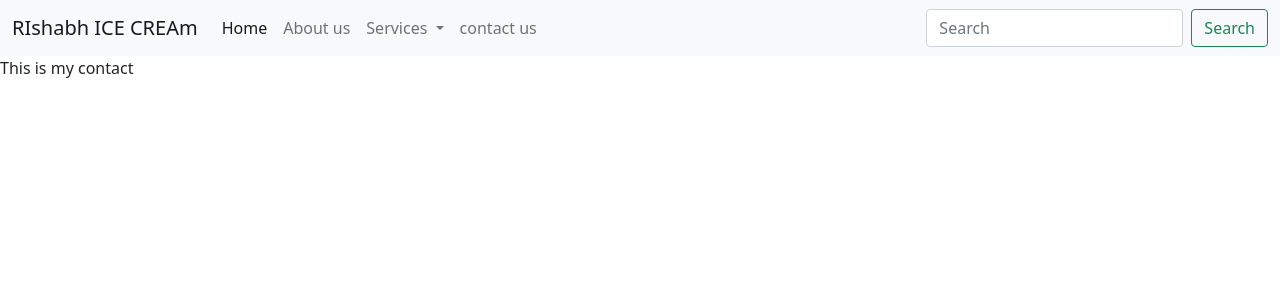
After one commit to imrishabh95-exe/django-trial, a Django app: page /contact in a window 1280 px wide. The commit adds this page. Shown: the top 300 px of the page. Run offline with Django 3.2, Linux system fonts and the light colour scheme.

Commit message:
Template Inheritance

```diff
--- a/hello/home/urls.py
+++ b/hello/home/urls.py
@@ -22,4 +22,5 @@ urlpatterns = [
     path('', views.index, name='home'),
     path('about', views.about, name='about'),
     path('services', views.services, name='services'),
+    path('contact', views.contact, name='contact'),
 ]
--- a/hello/home/views.py
+++ b/hello/home/views.py
@@ -10,7 +10,13 @@ def index(request):
     #return HttpResponse('This is home page')
 
 def about(request):
-    return HttpResponse('This is about page')
+    return render(request, 'about.html') #render template
+    #return HttpResponse('This is about page')
 
 def services(request):
-    return HttpResponse('This is service page')
+    return render(request, 'services.html') #render template
+    #return HttpResponse('This is service page')
+
+def contact(request):
+    return render(request, 'contact.html') #render template
+    #return HttpResponse('This is service page')
--- /dev/null
+++ b/hello/template/about.html
@@ -0,0 +1,4 @@
+{% extends 'base.html' %}
+
+{% block body %}This is my body of about{% endblock body %}
+{% block title %}This is about block{% endblock title %}
--- /dev/null
+++ b/hello/template/base.html
@@ -0,0 +1,65 @@
+<!doctype html>
+<html lang="en">
+  <head>
+    <!-- Required meta tags -->
+    <meta charset="utf-8">
+    <meta name="viewport" content="width=device-width, initial-scale=1">
+
+    <!-- Bootstrap CSS -->
+    <link href="https://cdn.jsdelivr.net/npm/bootstrap@5.0.1/dist/css/bootstrap.min.css" rel="stylesheet" integrity="sha384-+0n0xVW2eSR5OomGNYDnhzAbDsOXxcvSN1TPprVMTNDbiYZCxYbOOl7+AMvyTG2x" crossorigin="anonymous">
+
+    <title>{% block title %}Harry ICE Cream!{% endblock title %}</title>
+  </head>
+  <body>
+    <nav class="navbar navbar-expand-lg navbar-light bg-light">
+        <div class="container-fluid">
+          <a class="navbar-brand" href="#">RIshabh ICE CREAm</a>
+          <button class="navbar-toggler" type="button" data-bs-toggle="collapse" data-bs-target="#navbarSupportedContent" aria-controls="navbarSupportedContent" aria-expanded="false" aria-label="Toggle navigation">
+            <span class="navbar-toggler-icon"></span>
+          </button>
+          <div class="collapse navbar-collapse" id="navbarSupportedContent">
+            <ul class="navbar-nav me-auto mb-2 mb-lg-0">
+              <li class="nav-item">
+                <a class="nav-link active" aria-current="page" href="#">Home</a>
+              </li>
+              <li class="nav-item">
+                <a class="nav-link" href="/about">About us</a>
+              </li>
+              <li class="nav-item dropdown">
+                <a class="nav-link dropdown-toggle" href="#" id="navbarDropdown" role="button" data-bs-toggle="dropdown" aria-expanded="false">
+                  Services
+                </a>
+                <ul class="dropdown-menu" aria-labelledby="navbarDropdown">
+                  <li><a class="dropdown-item" href="#">Ice rream</a></li>
+                  <li><a class="dropdown-item" href="/services">ASofty</a></li>
+                  <li><hr class="dropdown-divider"></li>
+                  <li><a class="dropdown-item" href="#">Something else here</a></li>
+                </ul>
+              </li>
+              <li class="nav-item">
+                <a class="nav-link" href="/contact">contact us</a>
+              </li>
+            </ul>
+            <form class="d-flex">
+              <input class="form-control me-2" type="search" placeholder="Search" aria-label="Search">
+              <button class="btn btn-outline-success" type="submit">Search</button>
+            </form>
+          </div>
+        </div>
+      </nav>
+    {% block body %}
+    {% endblock body %}
+
+
+    <!-- Optional JavaScript; choose one of the two! -->
+
+    <!-- Option 1: Bootstrap Bundle with Popper -->
+    <script src="https://cdn.jsdelivr.net/npm/bootstrap@5.0.1/dist/js/bootstrap.bundle.min.js" integrity="sha384-gtEjrD/SeCtmISkJkNUaaKMoLD0//ElJ19smozuHV6z3Iehds+3Ulb9Bn9Plx0x4" crossorigin="anonymous"></script>
+
+    <!-- Option 2: Separate Popper and Bootstrap JS -->
+    <!--
+    <script src="https://cdn.jsdelivr.net/npm/@popperjs/core@2.9.2/dist/umd/popper.min.js" integrity="sha384-IQsoLXl5PILFhosVNubq5LC7Qb9DXgDA9i+tQ8Zj3iwWAwPtgFTxbJ8NT4GN1R8p" crossorigin="anonymous"></script>
+    <script src="https://cdn.jsdelivr.net/npm/bootstrap@5.0.1/dist/js/bootstrap.min.js" integrity="sha384-Atwg2Pkwv9vp0ygtn1JAojH0nYbwNJLPhwyoVbhoPwBhjQPR5VtM2+xf0Uwh9KtT" crossorigin="anonymous"></script>
+    -->
+  </body>
+</html>
--- /dev/null
+++ b/hello/template/contact.html
@@ -0,0 +1,4 @@
+{% extends 'base.html' %}
+
+{% block body %}This is my contact{% endblock body %}
+{% block title %}This is my contact{% endblock title %}
--- /dev/null
+++ b/hello/template/services.html
@@ -0,0 +1,4 @@
+{% extends 'base.html' %}
+
+{% block body %}This is my body of services{% endblock body %}
+{% block title %}This is my services{% endblock title %}
```
Also changed, not shown: hello/template/index.html (+3 -61 lines).
